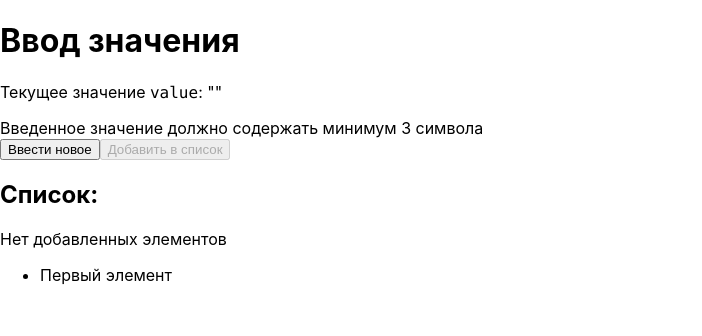
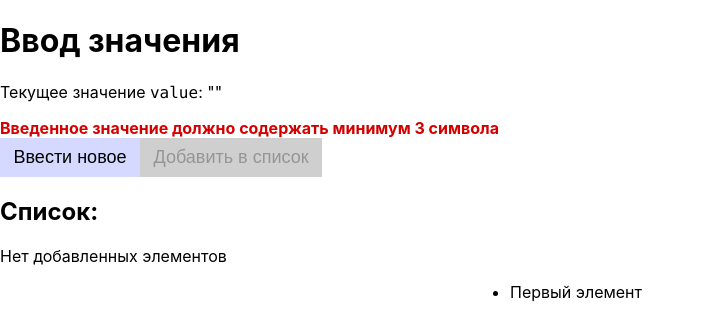
Before and after one commit to CodeOfMisanthrope/react-learn, a React (Vite) app: page / in a window 1280 px wide. Shown: the top 336 px of the page, without its empty margins (0-702 px from the left). Built offline with nearby package versions, Linux system fonts and the light colour scheme.

Commit message:
feat: use css modules

```diff
--- a/src/App.jsx
+++ b/src/App.jsx
@@ -1,27 +1,25 @@
 import styles from '~/app.module.css';
-
-console.log(styles);
 
 function App() {
   return (
     <>
       <div className="app">
-        <h1 className="page-heading">Ввод значения</h1>
-        <p className="no-margin-text">
+        <h1 className={styles['pageHeading']}>Ввод значения</h1>
+        <p className={styles['noMarginText']}>
           Текущее значение <code>value</code>: "
-          <output className="current-value"></output>
+          <output className={styles['currentValue']}></output>
           "
         </p>
-        <div className="error">Введенное значение должно содержать минимум 3 символа</div>
-        <div className="buttons-container">
-          <button className="button">Ввести новое</button>
-          <button className="button" disabled>Добавить в список</button>
+        <div className={styles['error']}>Введенное значение должно содержать минимум 3 символа</div>
+        <div className={styles['buttonsContainer']}>
+          <button className={styles['button']}>Ввести новое</button>
+          <button className={styles['button']} disabled>Добавить в список</button>
         </div>
-        <div className="list-container">
-          <h2 className="list-heading">Список:</h2>
-          <p className="no-margin-text">Нет добавленных элементов</p>
-          <ul className="list">
-            <li className="list-item">Первый элемент</li>
+        <div className={styles['listContainer']}>
+          <h2 className={styles['listHeading']}>Список:</h2>
+          <p className={styles['noMarginText']}>Нет добавленных элементов</p>
+          <ul className={styles['list']}>
+            <li className={styles['listItem']}>Первый элемент</li>
           </ul>
         </div>
       </div>
```
